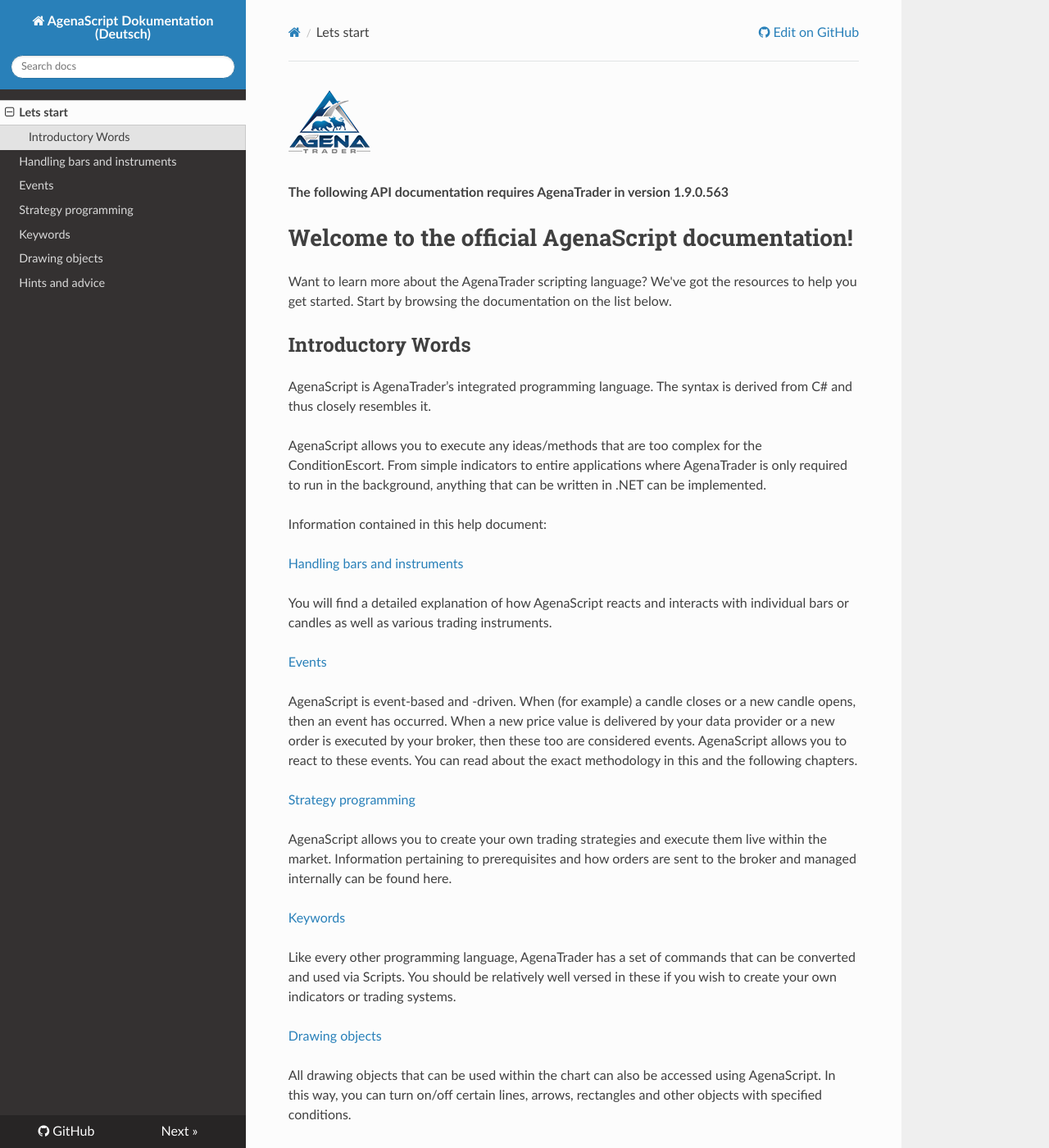
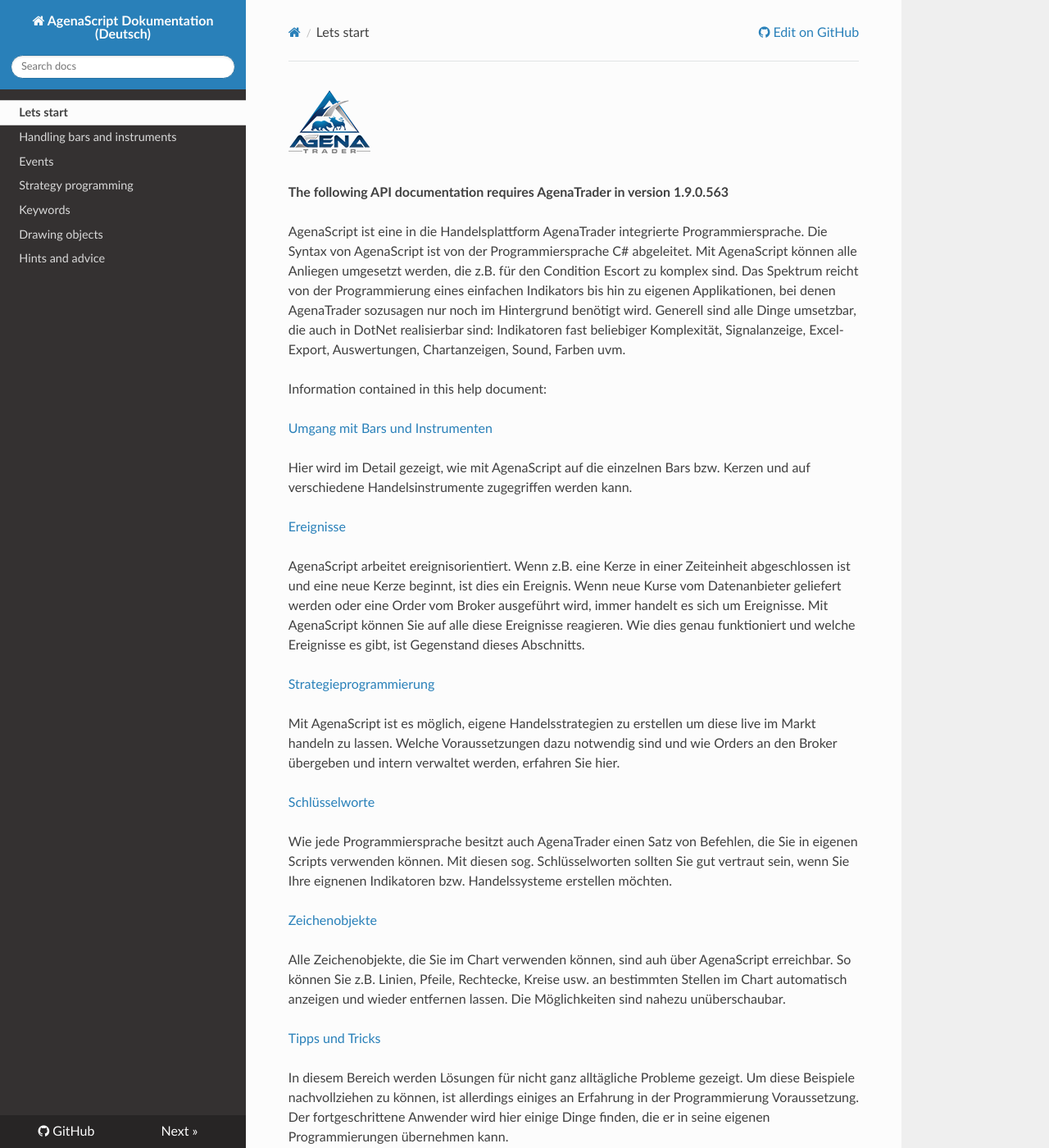
Before and after one commit to AgenaTrader/AgenaScript-documentation-de, an MkDocs documentation site: the page built from sources/index.md, in a window 1280 px wide and 1400 px high. Shown: the whole window at 82% size. Built offline with MkDocs 1.6.1, drawn with Linux system fonts in a browser that asks for light colours; nearby versions of some CDN libraries; old or Windows-style settings are respelled for this version of MkDocs; some of the changed text lies outside the part shown.

Commit message:
Update index.md

```diff
--- a/sources/index.md
+++ b/sources/index.md
@@ -2,37 +2,35 @@
 
 **The following API documentation requires AgenaTrader in version 1.9.0.563**
 
-#Welcome to the official AgenaScript documentation!
+AgenaScript ist eine in die Handelsplattform AgenaTrader integrierte Programmiersprache. Die Syntax von AgenaScript ist von der Programmiersprache C# abgeleitet.
+Mit AgenaScript können alle Anliegen umgesetzt werden, die z.B. für den Condition Escort zu komplex sind. Das Spektrum reicht von der Programmierung eines einfachen Indikators bis hin zu eigenen Applikationen, bei denen AgenaTrader sozusagen nur noch im Hintergrund benötigt wird. Generell sind alle Dinge umsetzbar, die auch in DotNet realisierbar sind: Indikatoren fast beliebiger Komplexität, Signalanzeige, Excel-Export, Auswertungen, Chartanzeigen, Sound, Farben uvm.
 
-Want to learn more about the AgenaTrader scripting language? We've got the resources to help you get started. Start by browsing the documentation on the list below.
-
-##Introductory Words
-AgenaScript is AgenaTrader’s integrated programming language. The syntax is derived from C\# and thus closely resembles it.
-
-AgenaScript allows you to execute any ideas/methods that are too complex for the ConditionEscort. From simple indicators to entire applications where AgenaTrader is only required to run in the background, anything that can be written in .NET can be implemented.
 
 Information contained in this help document:
 
-[Handling bars and instruments](./handling_bars_and_instruments.md#handling-bars-and-instruments)
+[Umgang mit Bars und Instrumenten](./handling_bars_and_instruments.md#handling-bars-and-instruments)
 
-You will find a detailed explanation of how AgenaScript reacts and interacts with individual bars or candles as well as various trading instruments.
+Hier wird im Detail gezeigt, wie mit AgenaScript auf die einzelnen Bars bzw. Kerzen und auf verschiedene Handelsinstrumente zugegriffen werden kann.
 
-[Events](./events.md#events)
 
-AgenaScript is event-based and -driven. When (for example) a candle closes or a new candle opens, then an event has occurred. When a new price value is delivered by your data provider or a new order is executed by your broker, then these too are considered events. AgenaScript allows you to react to these events. You can read about the exact methodology in this and the following chapters.
+[Ereignisse](./events.md#events)
 
-[Strategy programming](./strategy_programming.md#strategy-programming)
+AgenaScript arbeitet ereignisorientiert. Wenn z.B. eine Kerze in einer Zeiteinheit abgeschlossen ist und eine neue Kerze beginnt, ist dies ein Ereignis. Wenn neue Kurse vom Datenanbieter geliefert werden oder eine Order vom Broker ausgeführt wird, immer handelt es sich um Ereignisse.
+Mit AgenaScript können Sie auf alle diese Ereignisse reagieren. Wie dies genau funktioniert und welche Ereignisse es gibt, ist Gegenstand dieses Abschnitts.
 
-AgenaScript allows you to create your own trading strategies and execute them live within the market. Information pertaining to prerequisites and how orders are sent to the broker and managed internally can be found here.
+[Strategieprogrammierung](./strategy_programming.md#strategy-programming)
 
-[Keywords](./keywords.md#keywords)
+Mit AgenaScript ist es möglich, eigene Handelsstrategien zu erstellen um diese live im Markt handeln zu lassen.
+Welche Voraussetzungen dazu notwendig sind und wie Orders an den Broker übergeben und intern verwaltet werden, erfahren Sie hier.
 
-Like every other programming language, AgenaTrader has a set of commands that can be converted and used via Scripts. You should be relatively well versed in these if you wish to create your own indicators or trading systems.
+[Schlüsselworte](./keywords.md#keywords)
 
-[Drawing objects](./drawing_objects.md#drawing-objects)
+Wie jede Programmiersprache besitzt auch AgenaTrader einen Satz von Befehlen, die Sie in eigenen Scripts verwenden können. Mit diesen sog. Schlüsselworten sollten Sie gut vertraut sein, wenn Sie Ihre eignenen Indikatoren bzw. Handelssysteme erstellen möchten.
 
-All drawing objects that can be used within the chart can also be accessed using AgenaScript. In this way, you can turn on/off certain lines, arrows, rectangles and other objects with specified conditions.
+[Zeichenobjekte](./drawing_objects.md#drawing-objects)
 
-[Hints and advice](./hints_and_advice.md#hints-and-advice)
+Alle Zeichenobjekte, die Sie im Chart verwenden können, sind auh über AgenaScript erreichbar. So können Sie z.B. Linien, Pfeile, Rechtecke, Kreise usw. an bestimmten Stellen im Chart automatisch anzeigen und wieder entfernen lassen. Die Möglichkeiten sind nahezu unüberschaubar.
 
-This section provides solutions to problems of an unusual nature. To solve such problems, you need to be able to trace and understand source code and programming. More advanced programmers and users may find solutions and suggestions that could help them in their own programming.
+[Tipps und Tricks](./hints_and_advice.md#hints-and-advice)
+
+In diesem Bereich werden Lösungen für nicht ganz alltägliche Probleme gezeigt. Um diese Beispiele nachvollziehen zu können, ist allerdings einiges an Erfahrung in der Programmierung Voraussetzung. Der fortgeschrittene Anwender wird hier einige Dinge finden, die er in seine eigenen Programmierungen übernehmen kann.
```
